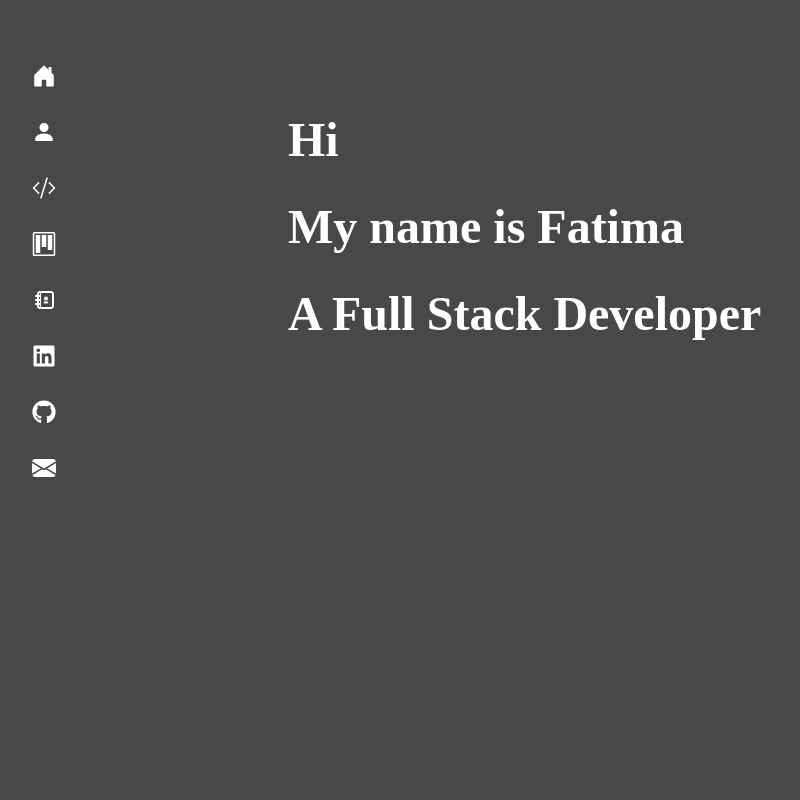
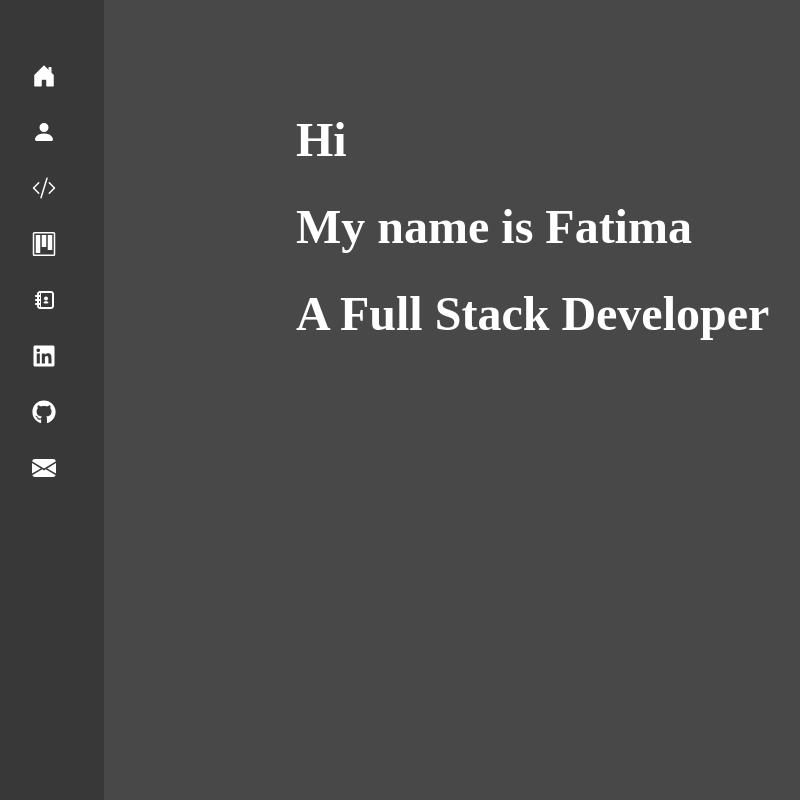
Before and after one commit to FatimaAbdimalik/portfolio, a React (Create React App) app: page / in a window 1280 px wide. Shown: the whole page, without its empty margins (8-808 px from the left). Built offline with nearby package versions, Linux system fonts and the light colour scheme; a web font is replaced by a local one.

Commit message:
improved sidebar background colour

```diff
--- a/package.json
+++ b/package.json
@@ -13,7 +13,8 @@
     "react-dom": "^16.13.1",
     "react-icons": "^3.11.0",
     "react-router-dom": "^5.2.0",
-    "react-scripts": "3.4.3"
+    "react-scripts": "3.4.3",
+    "react-transition-group": "^4.4.1"
   },
   "scripts": {
     "start": "react-scripts start",
--- a/src/App.js
+++ b/src/App.js
@@ -1,17 +1,19 @@
 import React from "react";
 import { BrowserRouter as Router, Switch, Route, Link } from "react-router-dom";
-
+import { CSSTransition } from "react-transition-group";
 import Home from "./components/Home/Home.js";
 import About from "./components/About/About.js";
 import Skills from "./components/Skills/Skills.js";
 import Projects from "./components/Projects/Projects.js";
 import Contact from "./components/Contact/Contact.js";
-import Footer from "./components/Footer/Footer.js";
 import "./App.css";
 import "./index.css";
 function App() {
   return (
     <div className="App">
+      {/* <CSSTransition in={loading} timeout={400} classNames="fade" unmountOnExit>
+  <Loader />
+ </CSSTransition> */}
       <Router>
         <div className="content">
           <Switch>
--- a/src/components/SideBar/SideBar.css
+++ b/src/components/SideBar/SideBar.css
@@ -1,7 +1,7 @@
 .side-bar {
   list-style: none;
   margin-top: 2rem;
-  margin-right: 2.5rem;
+  margin-right: 3rem;
 }
 
 .list_style {
@@ -17,5 +17,6 @@ li.list_style > a {
 .background_colour {
   display: flex;
   flex-direction: column;
-  /* background-color: darkgrey; */
+  background-color: #383838;
+  height: 100vh;
 }
```
